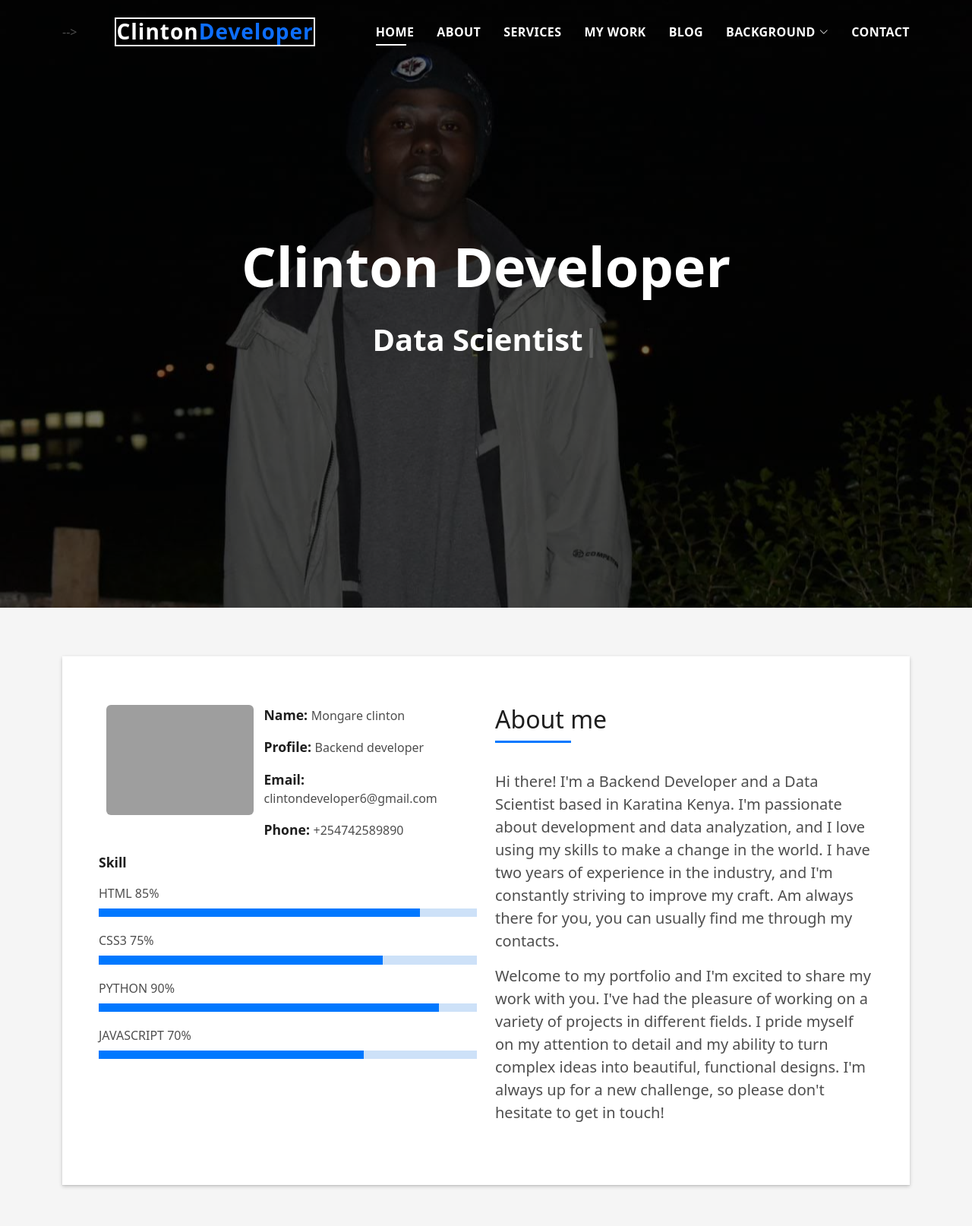
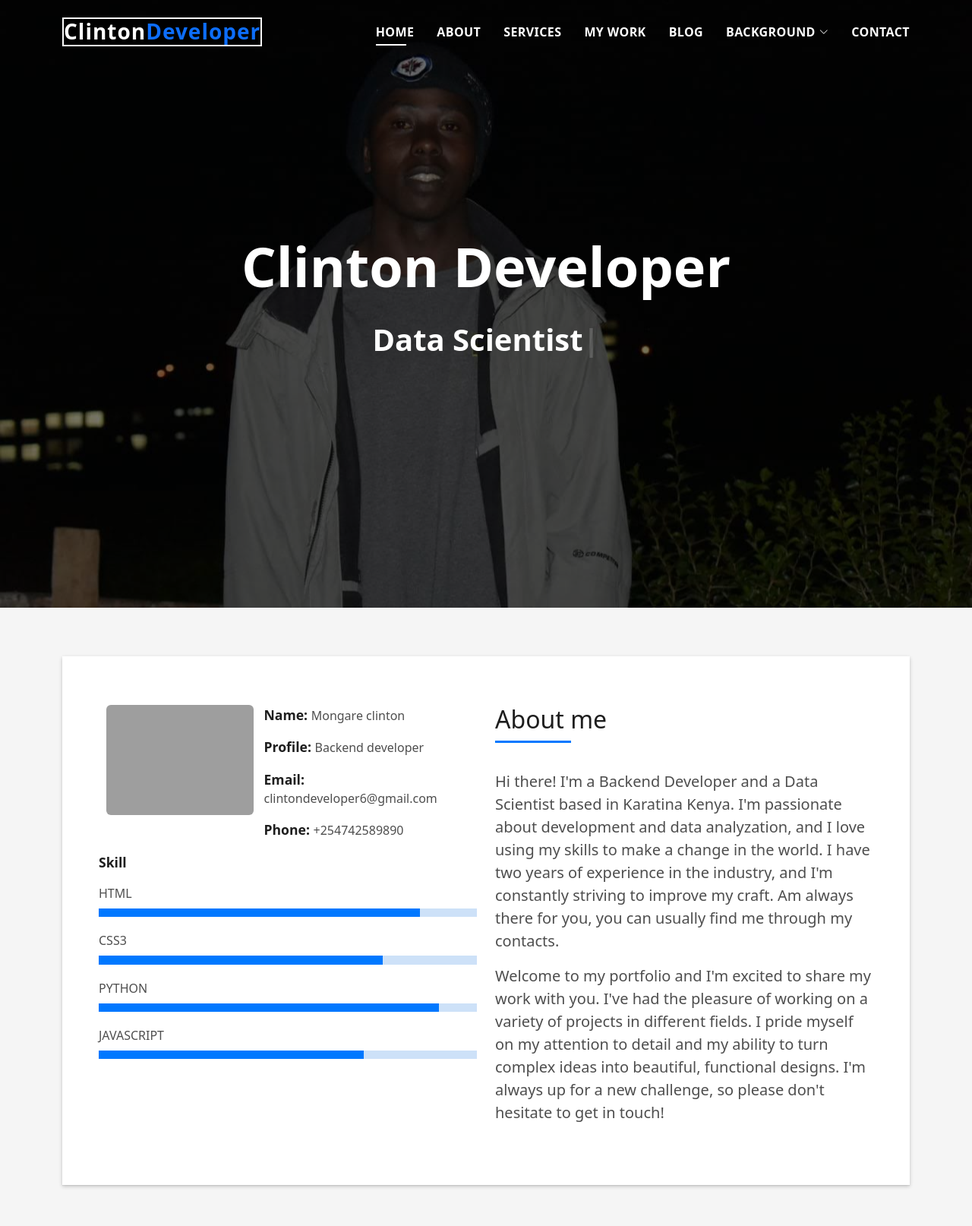
Before and after one commit to its-clinton/myweb-port, a Flask app: template templates/index.html in a window 1280 px wide. Shown: the top 1614 px of the page at 76% size. Run offline with Flask 3, Linux system fonts and the light colour scheme; the template is opened without the code that fills it, so the values that code supplies are empty; some libraries are stand-ins or nearby versions; grey boxes are pictures that could not be loaded.

Commit message:
second commit

```diff
--- a/run.py
+++ b/run.py
@@ -33,7 +33,7 @@ def send():
         msg = request.form['message']
 
 
-        message = Message(subject,recipients=['clintonmongare6@gmail.com'], body=msg, sender=request.form['email'])
+        message = Message(subject,recipients=[mail.username], body=msg, sender=request.form['email'])
 
         mail.send(message)
         success = 'Message sent successfully'
--- a/templates/index.html
+++ b/templates/index.html
@@ -30,7 +30,7 @@
 
   <!-- ======= Header ======= -->
   <header id="header" class="fixed-top">
-    <div class="container d-flex align-items-center justify-content-between"> -->
+    <div class="container d-flex align-items-center justify-content-between">
 
       <h1 class="logo bordered-box"><a href="/"><strong>C</strong>linton<strong class="text-primary" >Developer</strong></a></h1>
       <nav id="navbar" class="navbar">
@@ -103,19 +103,19 @@
                   </div>
                   <div class="skill-mf">
                     <p class="title-s">Skill</p>
-                    <span>HTML</span> <span class="pull-right">85%</span>
+                    <span>HTML</span> <span class="pull-right"></span>
                     <div class="progress">
                       <div class="progress-bar" role="progressbar" style="width: 85%;" aria-valuenow="85" aria-valuemin="0" aria-valuemax="100"></div>
                     </div>
-                    <span>CSS3</span> <span class="pull-right">75%</span>
+                    <span>CSS3</span> <span class="pull-right"></span>
                     <div class="progress">
                       <div class="progress-bar" role="progressbar" style="width: 75%" aria-valuenow="75" aria-valuemin="0" aria-valuemax="100"></div>
                     </div>
-                    <span>PYTHON</span> <span class="pull-right">90%</span>
+                    <span>PYTHON</span> <span class="pull-right"></span>
                     <div class="progress">
                       <div class="progress-bar" role="progressbar" style="width: 90%" aria-valuenow="90" aria-valuemin="0" aria-valuemax="100"></div>
                     </div>
-                    <span>JAVASCRIPT</span> <span class="pull-right">70%</span>
+                    <span>JAVASCRIPT</span> <span class="pull-right"></span>
                     <div class="progress">
                       <div class="progress-bar" role="progressbar" style="width: 70%" aria-valuenow="70" aria-valuemin="0" aria-valuemax="100"></div>
                     </div>
```
Also changed, not shown: templates/success.html (+41 -2 lines).
